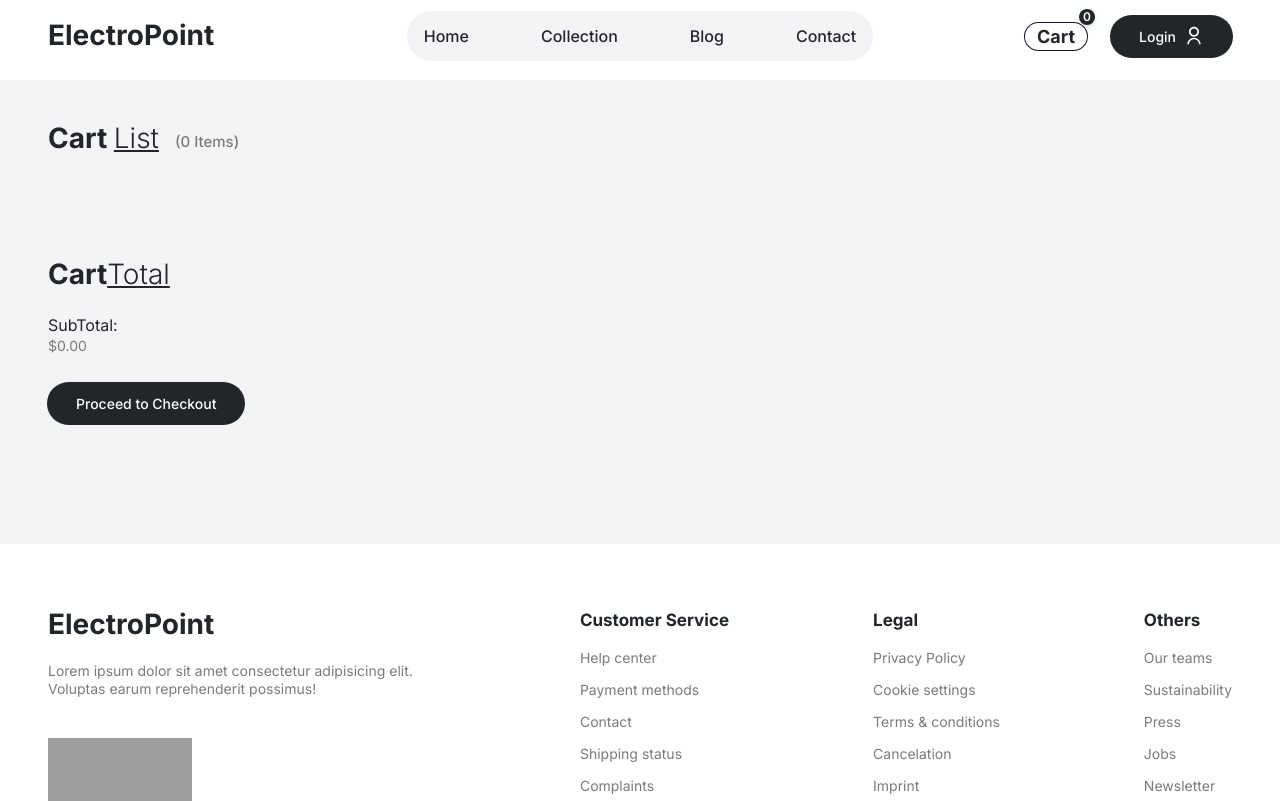
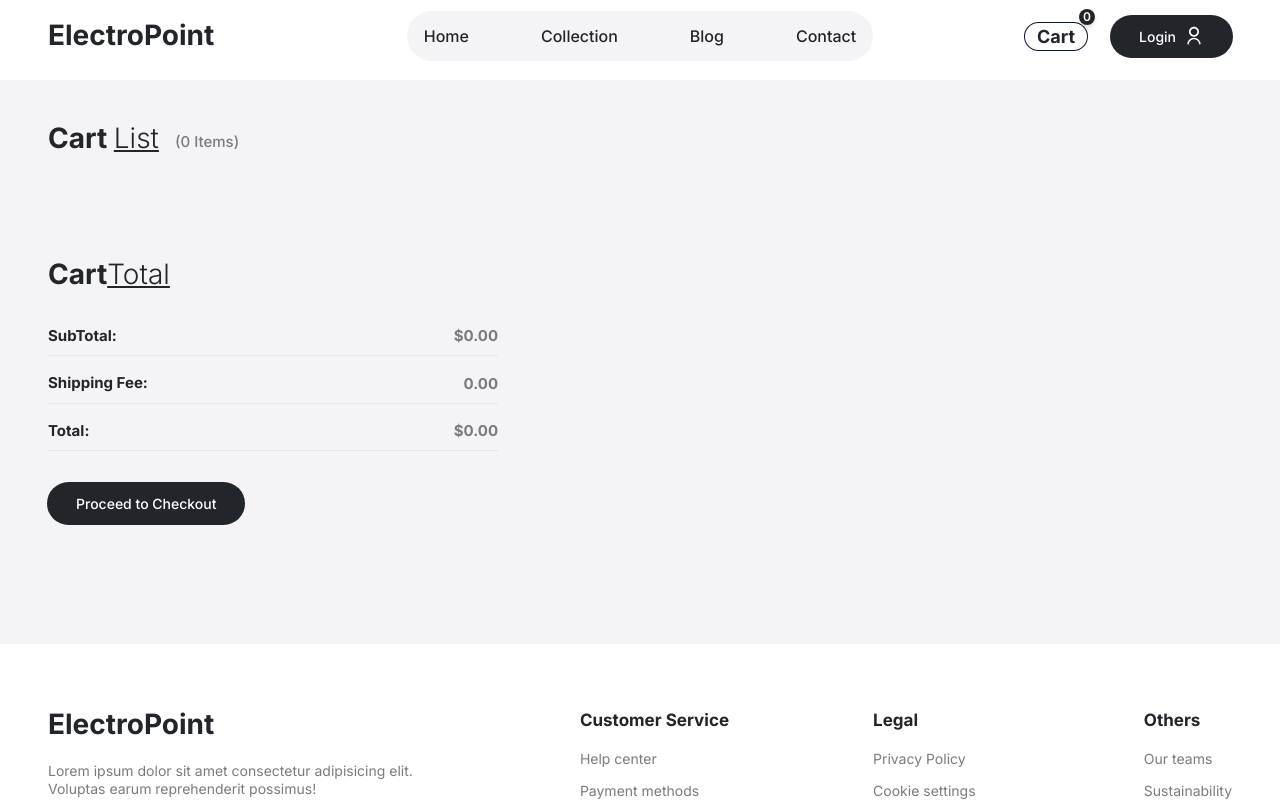
Before and after one commit to amdadislam01/electronic-e-commarce, a React (Vite) app in the folder frontend/: page /cart in a window 1280 px wide. Shown: the top 801 px of the page. Built offline with nearby package versions, Linux system fonts and the light colour scheme; grey boxes are pictures that could not be loaded.

Commit message:
cart section

```diff
--- a/frontend/src/App.jsx
+++ b/frontend/src/App.jsx
@@ -7,6 +7,8 @@ import Blog from "./pages/Blog";
 import ProductDetails from "./pages/ProductDetails";
 import { ToastContainer } from "react-toastify";
 import Cart from "./pages/Cart";
+import PlaceOrder from "./pages/PlaceOrder";
+import Login from "./pages/Login";
 const App = () => {
   return (
     <main className="overflow-hidden text-tertiary">
@@ -29,6 +31,8 @@ const App = () => {
         <Route path="/blog" element={<Blog />} />
         <Route path="/product/:productId" element={<ProductDetails />} />
         <Route path="/cart" element={<Cart />} />
+        <Route path="/place-order" element={<PlaceOrder />} />
+        <Route path="/login" element={<Login />} />
       </Routes>
     </main>
   );
--- a/frontend/src/context/ShopContext.jsx
+++ b/frontend/src/context/ShopContext.jsx
@@ -31,6 +31,7 @@ const ShopContextProvider = (props) => {
       cartData[itemId] = {};
       cartData[itemId][color] = 1;
     }
+    toast.success('Added to product')
     setCartItems(cartData);
   };
 
@@ -92,7 +93,8 @@ const ShopContextProvider = (props) => {
     addToCart,
     getCartCount,
     updateQuantity,
-    getCartAmount
+    getCartAmount,
+    navigate
   };
 
   return (
--- a/frontend/src/pages/Cart.jsx
+++ b/frontend/src/pages/Cart.jsx
@@ -7,7 +7,7 @@ import CartTotal from "./CartTotal";
 import Footer from "../components/Footer";
 
 const Cart = () => {
-  const { products, currency, cartItems, getCartCount, updateQuantity } =
+  const { navigate, products, currency, cartItems, getCartCount, updateQuantity } =
     useContext(ShopContext);
 
   const [cartData, setCartData] = useState([]);
@@ -111,7 +111,7 @@ const dicrement = (id, color) => {
           <div className="flex my-20">
             <div className="w-full sm:w-[450px]">
               <CartTotal />
-              <button className="btn-secondary mt-7">
+              <button onClick={() => navigate('/place-order')} className="btn-secondary mt-7">
                 Proceed to Checkout
               </button>
             </div>
--- a/frontend/src/pages/CartTotal.jsx
+++ b/frontend/src/pages/CartTotal.jsx
@@ -7,10 +7,21 @@ const CartTotal = () => {
   return (
     <section className='w-full'>
       <Title title1={'Cart'} title2={'Total'} title1Styles={'h3'} />
-      <div className="">
-        <h5>SubTotal:</h5>
-        <p>{currency}{getCartAmount()}.00</p>
+      <div className="flexBetween pt-3">
+        <h5 className='h5'>SubTotal:</h5>
+        <p className='h5'>{currency}{getCartAmount()}.00</p>
       </div>
+      <hr className='mx-auto h-[1px] w-full bg-gray-900/10 my-1' />
+      <div className="flexBetween pt-3">
+        <h5 className='h5'>Shipping Fee:</h5>
+        <p className='h5'>{getCartAmount() === 0 ? '0.00' : `${currency}${delivery_charges}.00` }</p>
+      </div>
+      <hr className='mx-auto h-[1px] w-full bg-gray-900/10 my-1' />
+      <div className="flexBetween pt-3">
+        <h5 className='h5'>Total:</h5>
+        <p className='h5'>{currency}{getCartAmount() === 0 ? '0.00' : getCartAmount() + delivery_charges}</p>
+      </div>
+      <hr className='mx-auto h-[1px] w-full bg-gray-900/10 my-1' />
     </section>
   )
 }
--- /dev/null
+++ b/frontend/src/pages/Login.jsx
@@ -0,0 +1,11 @@
+import React from 'react'
+
+const Login = () => {
+  return (
+    <div>
+
+    </div>
+  )
+}
+
+export default Login
--- /dev/null
+++ b/frontend/src/pages/PlaceOrder.jsx
@@ -0,0 +1,11 @@
+import React from 'react'
+
+const PlaceOrder = () => {
+  return (
+    <div>
+
+    </div>
+  )
+}
+
+export default PlaceOrder
```
